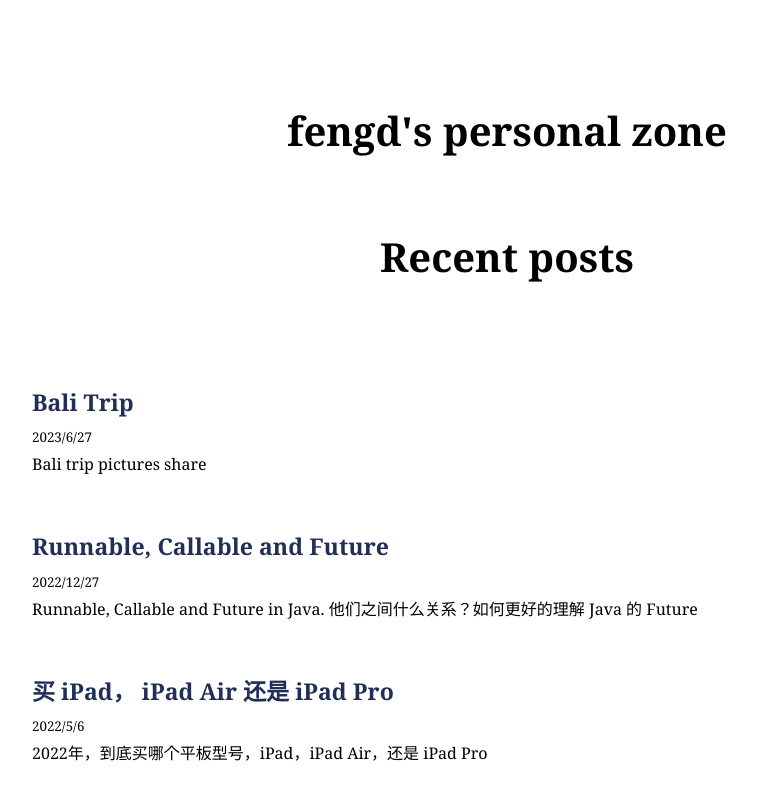
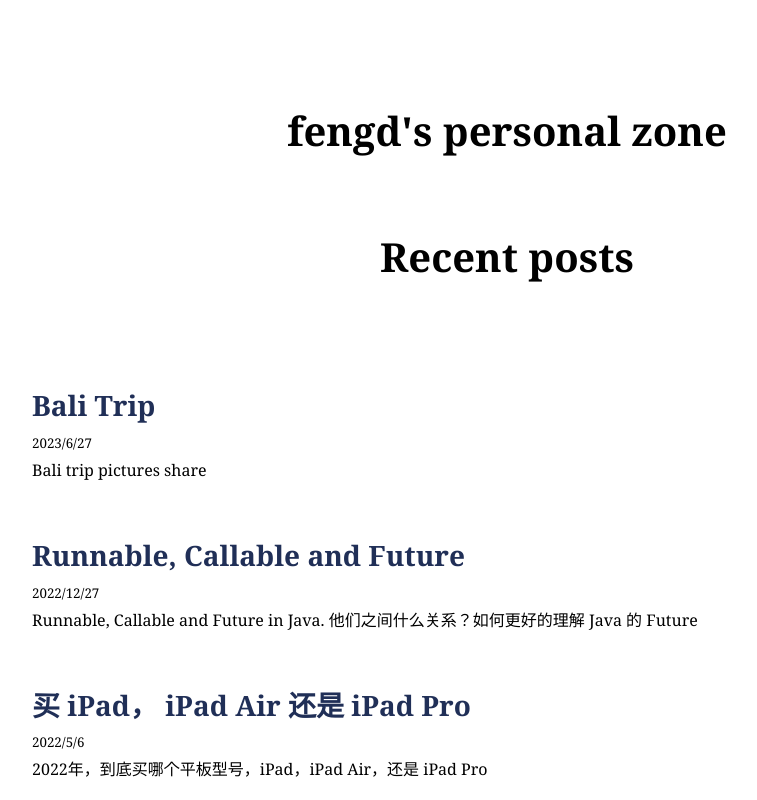
Before and after one commit to jun1st/new-blog, a Next.js app: page / in a window 1280 px wide. Shown: the top 800 px of the page, without its empty margins (133-890 px from the left). Built offline with nearby package versions, Linux system fonts and the light colour scheme.

Commit message:
update style

```diff
--- a/styles/Home.module.css
+++ b/styles/Home.module.css
@@ -34,7 +34,7 @@
   font-family: 'Merriweather','Georgia',serif;
   font-weight: 900;
   text-rendering: optimizeLegibility;
-  font-size: 1.4427rem;
+  font-size: 1.75rem;
   line-height: 1.1;
 }
 .description {
```
Also changed, not shown: 1 other file (tests, documents, lock files or other folders).
